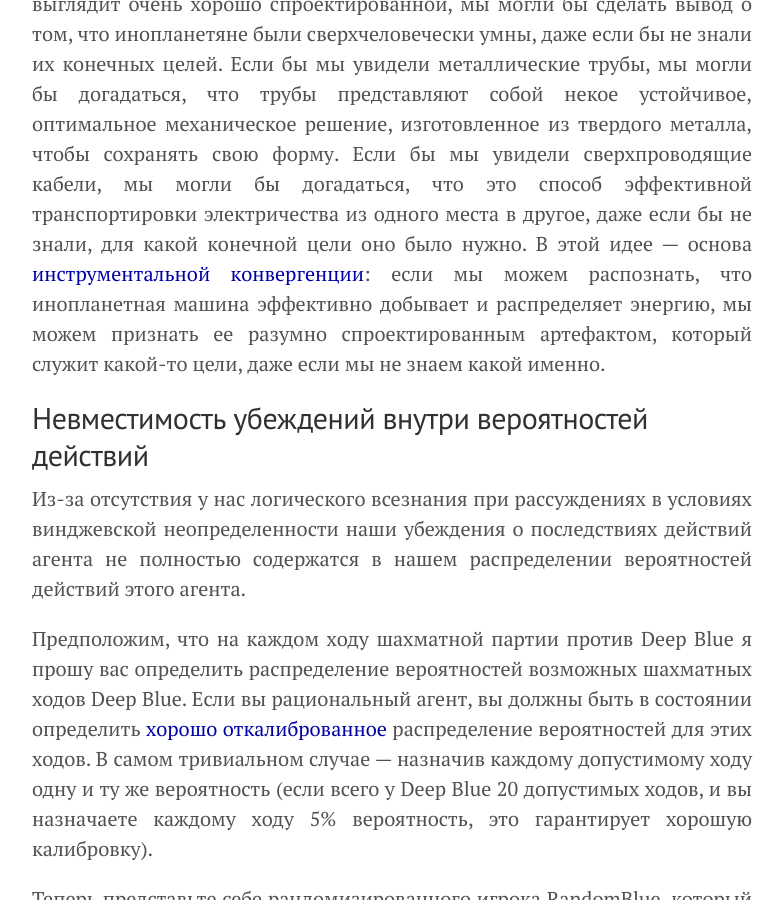
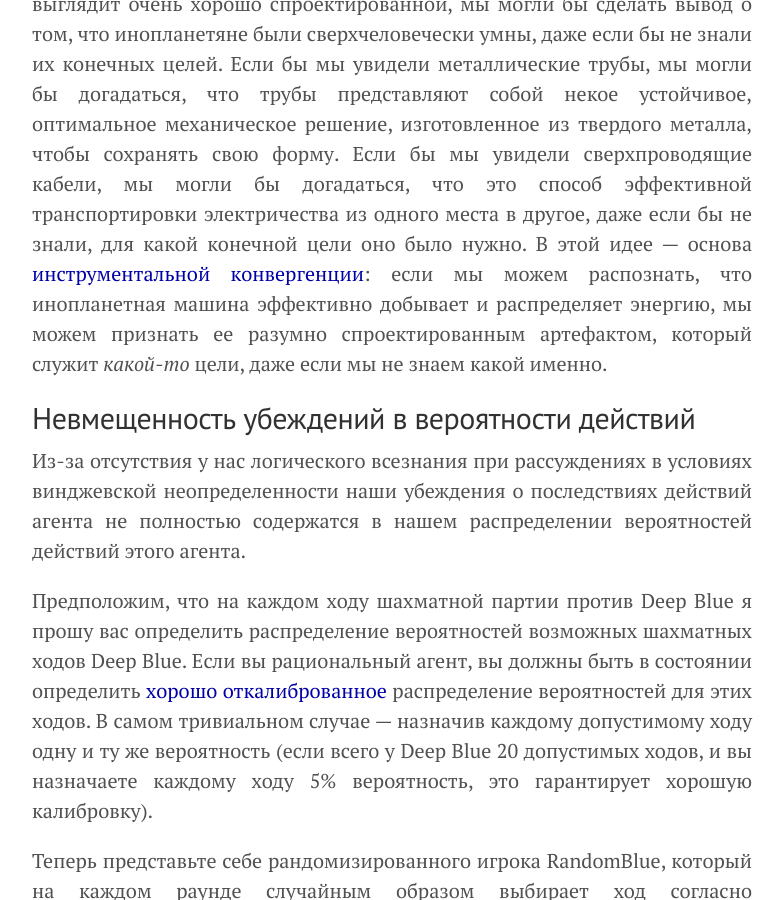
Before and after one commit to KKirdan/kkirdan.github.io, a Jekyll site: the page built from translations/arbital/vingean-uncertainty.md, in a window 1280 px wide and 900 px high, scrolled down 1714 px. Shown: the whole window, without its empty margins (248-1032 px from the left). Built offline with Jekyll 4.4.1, drawn with Linux system fonts in a browser that asks for light colours; formulas are drawn with MathJax 3.

Commit message:
Update vingean-uncertainty.md

```diff
--- a/translations/arbital/vingean-uncertainty.md
+++ b/translations/arbital/vingean-uncertainty.md
@@ -26,9 +26,9 @@ math: true
 
 (Обратите внимание, что это противоречит утверждению о том, что мы эпистемически беспомощны и ничего не можем знать о существах, которые умнее нас самих.)
 
-Более того, наша способность думать об агентах, которые умнее нас, не ограничивается знанием конкретной цели и прогнозированием ее достижения. Если бы мы нашли гигантскую инопланетную машину, которая выглядит очень хорошо спроектированной, мы могли бы сделать вывод о том, что инопланетяне были сверхчеловечески умны, даже если бы не знали их конечных целей. Если бы мы увидели металлические трубы, мы могли бы догадаться, что трубы представляют собой некое устойчивое, оптимальное механическое решение, изготовленное из твердого металла, чтобы сохранять свою форму. Если бы мы увидели сверхпроводящие кабели, мы могли бы догадаться, что это способ эффективной транспортировки электричества из одного места в другое, даже если бы не знали, для какой конечной цели оно было нужно. В этой идее — основа [инструментальной конвергенции](https://arbital.com/p/instrumental_convergence/): если мы можем распознать, что инопланетная машина эффективно добывает и распределяет энергию, мы можем признать ее разумно спроектированным артефактом, который служит какой-то цели, даже если мы не знаем какой именно.
+Более того, наша способность думать об агентах, которые умнее нас, не ограничивается знанием конкретной цели и прогнозированием ее достижения. Если бы мы нашли гигантскую инопланетную машину, которая выглядит очень хорошо спроектированной, мы могли бы сделать вывод о том, что инопланетяне были сверхчеловечески умны, даже если бы не знали их конечных целей. Если бы мы увидели металлические трубы, мы могли бы догадаться, что трубы представляют собой некое устойчивое, оптимальное механическое решение, изготовленное из твердого металла, чтобы сохранять свою форму. Если бы мы увидели сверхпроводящие кабели, мы могли бы догадаться, что это способ эффективной транспортировки электричества из одного места в другое, даже если бы не знали, для какой конечной цели оно было нужно. В этой идее — основа [инструментальной конвергенции](https://arbital.com/p/instrumental_convergence/): если мы можем распознать, что инопланетная машина эффективно добывает и распределяет энергию, мы можем признать ее разумно спроектированным артефактом, который служит _какой-то_ цели, даже если мы не знаем какой именно.
 
-## Невместимость убеждений внутри вероятностей действий
+## Невмещенность убеждений в вероятности действий
 
 Из-за отсутствия у нас логического всезнания при рассуждениях в условиях винджевской неопределенности наши убеждения о последствиях действий агента не полностью содержатся в нашем распределении вероятностей действий этого агента.
 
```
